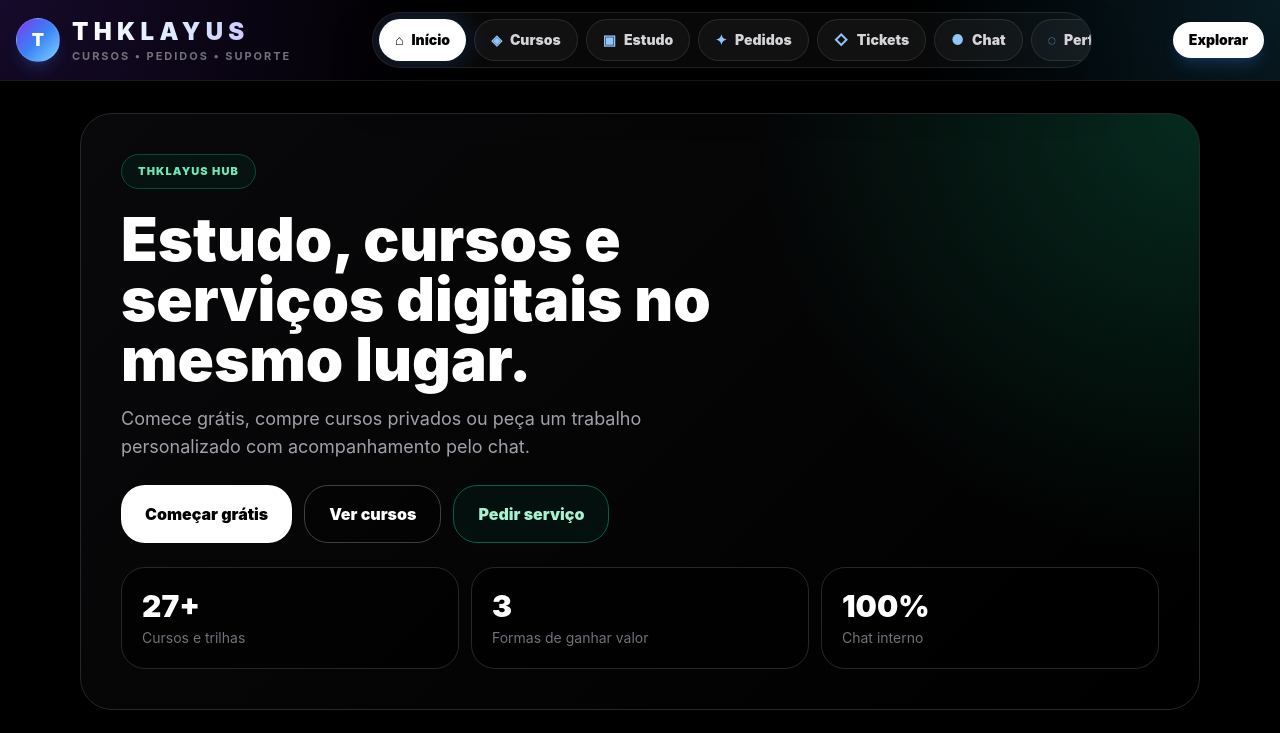
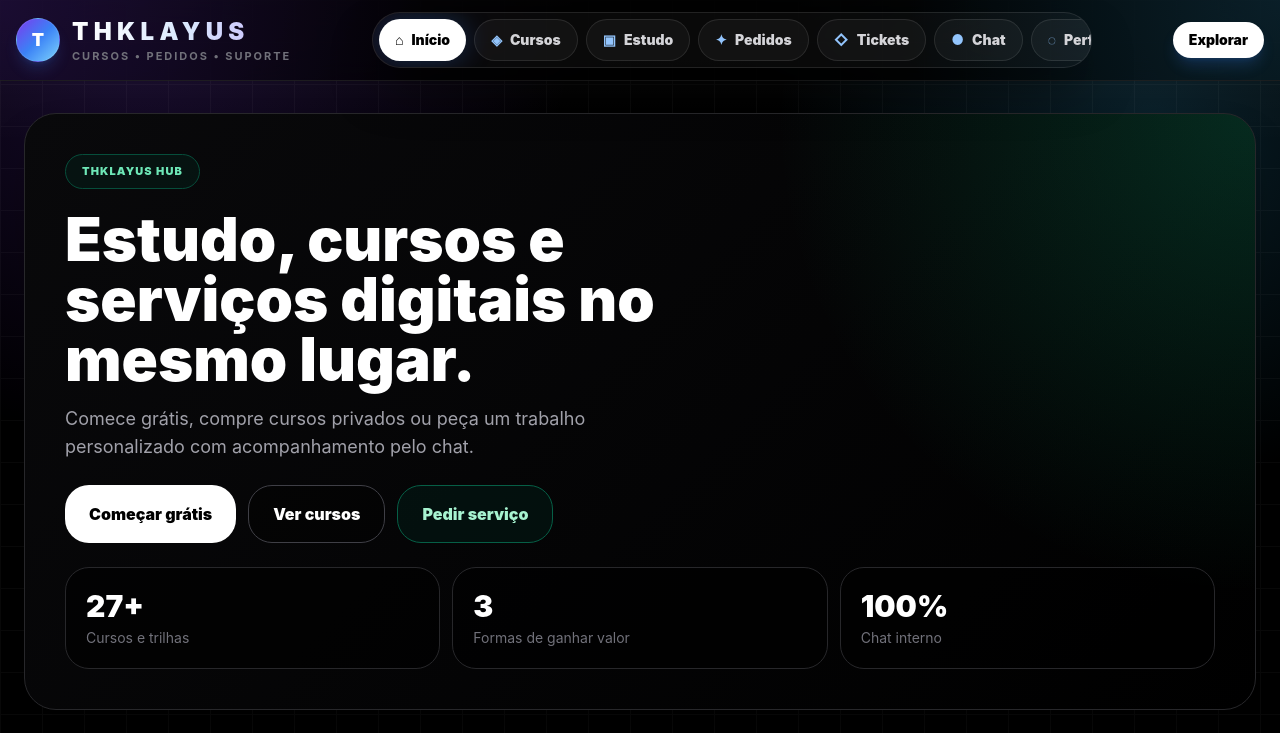
Before and after one commit to thiagodouglas19t-lang/Thklayus-hub, a React (Vite) app: page / in a window 1280 px wide. Shown: the top 733 px of the page. Built offline with nearby package versions, Linux system fonts and the light colour scheme.

Commit message:
Melhora layout global premium do app

```diff
--- a/src/App.tsx
+++ b/src/App.tsx
@@ -65,26 +65,33 @@ export default function App() {
 
   if (loading) {
     return (
-      <main className="flex min-h-screen items-center justify-center bg-black text-white">
-        <div className="rounded-3xl border border-zinc-800 bg-zinc-950 p-6 text-center shadow-2xl">
-          <h1 className="text-2xl font-black tracking-[0.25em]">THKLAYUS</h1>
-          <p className="mt-2 text-sm text-zinc-500">Carregando app...</p>
+      <main className="relative flex min-h-screen items-center justify-center overflow-hidden bg-black text-white">
+        <div className="absolute inset-0 bg-[radial-gradient(circle_at_30%_10%,rgba(124,58,237,0.28),transparent_35%),radial-gradient(circle_at_70%_80%,rgba(56,189,248,0.18),transparent_35%)]" />
+        <div className="relative rounded-[2rem] border border-white/10 bg-white/[0.04] p-8 text-center shadow-2xl shadow-blue-500/10 backdrop-blur-2xl">
+          <div className="mx-auto grid h-16 w-16 place-items-center rounded-3xl bg-gradient-to-br from-violet-600 via-blue-500 to-sky-300 text-2xl font-black shadow-lg shadow-blue-500/30">T</div>
+          <h1 className="mt-5 bg-gradient-to-r from-white via-blue-100 to-violet-300 bg-clip-text text-3xl font-black tracking-[0.25em] text-transparent">THKLAYUS</h1>
+          <p className="mt-2 text-sm font-bold uppercase tracking-[0.18em] text-zinc-500">Carregando app...</p>
         </div>
       </main>
     );
   }
 
   return (
-    <main className="min-h-screen bg-black text-white">
-      <Navbar page={page} setPage={setPage} userEmail={user?.email} onLogout={logout} />
+    <main className="relative min-h-screen overflow-hidden bg-black text-white">
+      <div className="pointer-events-none fixed inset-0 bg-[radial-gradient(circle_at_10%_0%,rgba(124,58,237,0.20),transparent_32%),radial-gradient(circle_at_90%_15%,rgba(56,189,248,0.16),transparent_28%),linear-gradient(to_bottom,rgba(255,255,255,0.04),transparent_18%)]" />
+      <div className="pointer-events-none fixed inset-0 opacity-[0.035] [background-image:linear-gradient(to_right,#fff_1px,transparent_1px),linear-gradient(to_bottom,#fff_1px,transparent_1px)] [background-size:42px_42px]" />
 
-      {user && (
-        <div className="border-b border-zinc-900 bg-zinc-950 px-4 py-2 text-center text-xs text-zinc-500">
-          Logado como: {user.email}
-        </div>
-      )}
+      <div className="relative z-10">
+        <Navbar page={page} setPage={setPage} userEmail={user?.email} onLogout={logout} />
 
-      <section className="mx-auto max-w-6xl px-4 py-8">{renderPage()}</section>
+        {user && (
+          <div className="border-b border-white/10 bg-black/45 px-4 py-2 text-center text-[11px] font-bold uppercase tracking-[0.12em] text-zinc-500 backdrop-blur-xl">
+            Logado como: <span className="normal-case tracking-normal text-zinc-300">{user.email}</span>
+          </div>
+        )}
+
+        <section className="mx-auto max-w-7xl px-4 pb-28 pt-6 md:px-6 md:pb-10 md:pt-8">{renderPage()}</section>
+      </div>
     </main>
   );
 }
```
